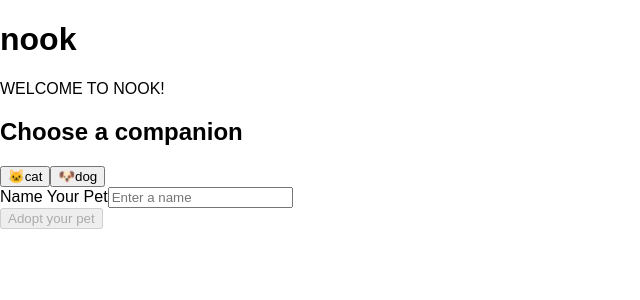
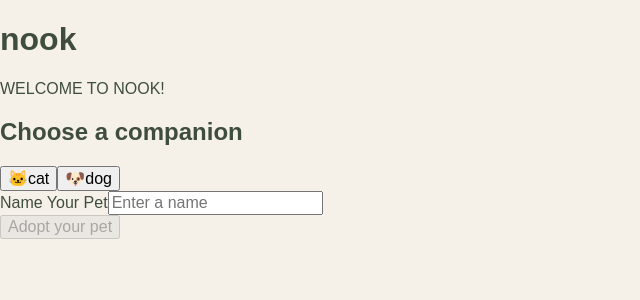
Before and after one commit to JenniferGuinanzaca/Pet-Sim, a React (Vite) app: page / in a window 1280 px wide. Shown: the top 300 px of the page, without its empty margins (0-640 px from the left). Built offline with nearby package versions, Linux system fonts and the light colour scheme.

Commit message:
add global base styles in index.css

```diff
--- a/src/index.css
+++ b/src/index.css
@@ -1,8 +1,32 @@
-* {
-  box-sizing: border-box;
+/* index.css */
+
+*{
+  box-sizing:border-box;
 }
 
-body {
-  margin: 0;
-  font-family: Arial, sans-serif;
+body{
+   margin:0;
+   font-family:arial, sans-serif;
+   min-width:320px;
+   min-height:100vh;
+   background:#f6f1e8;
+   color:#3f4d3d;
 }
+
+button,
+input{
+  font:inherit;
+}
+
+button{
+  cursor:pointer;
+}
+
+button:disabled{
+  cursor:not-allowed;
+}
+
+img{
+  display:block;
+  max-width:100%;
+}
```
Also changed, not shown: src/App.css (line endings or trailing spaces).
